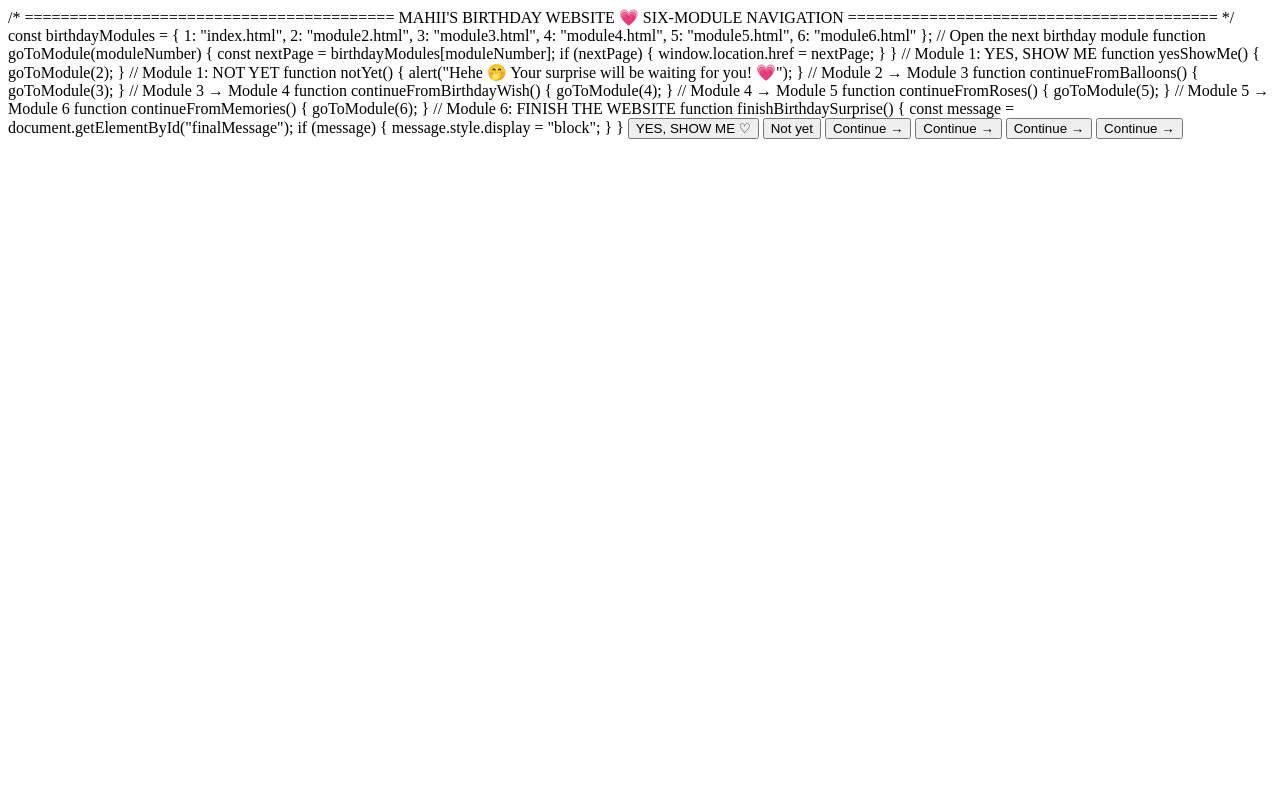
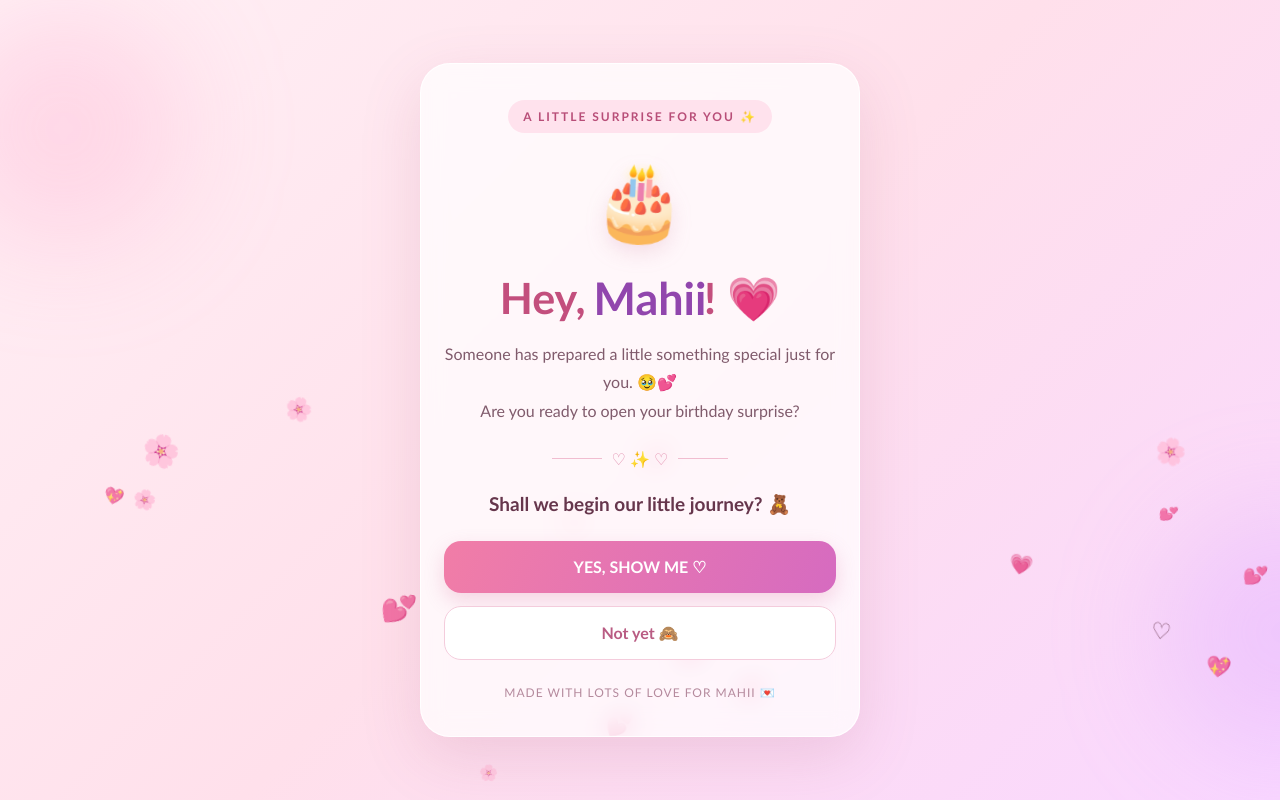
Before and after one commit to jessirebba-jpg/mahii-birthday, a plain HTML site: page index.html in a window 1280 px wide. Drawn offline with Linux system fonts and the light colour scheme.

Commit message:
Update index.html

```diff
--- a/index.html
+++ b/index.html
@@ -1,113 +1,348 @@
 
-/* =========================================
-   MAHII'S BIRTHDAY WEBSITE 💗
-   SIX-MODULE NAVIGATION
-   ========================================= */
+<!DOCTYPE html>
+<html lang="en">
+<head>
+  <meta charset="UTF-8">
+  <meta name="viewport" content="width=device-width, initial-scale=1.0">
+  <meta name="theme-color" content="#ffe5ef">
+  <title>For Mahii 💗</title>
 
-const birthdayModules = {
-  1: "index.html",
-  2: "module2.html",
-  3: "module3.html",
-  4: "module4.html",
-  5: "module5.html",
-  6: "module6.html"
-};
+  <style>
+    * {
+      margin: 0;
+      padding: 0;
+      box-sizing: border-box;
+    }
 
-// Open the next birthday module
-function goToModule(moduleNumber) {
-  const nextPage = birthdayModules[moduleNumber];
+    body {
+      min-height: 100vh;
+      min-height: 100dvh;
+      overflow-x: hidden;
+      font-family: "Trebuchet MS", Arial, sans-serif;
+      background: linear-gradient(
+        135deg,
+        #fff0f5,
+        #ffe0eb,
+        #f9d7ff
+      );
+      color: #66364c;
+      display: flex;
+      align-items: center;
+      justify-content: center;
+      padding: 24px 16px;
+      position: relative;
+    }
 
-  if (nextPage) {
-    window.location.href = nextPage;
-  }
-}
+    .glow {
+      position: fixed;
+      width: 240px;
+      height: 240px;
+      border-radius: 50%;
+      background: rgba(255, 153, 193, 0.25);
+      filter: blur(55px);
+      pointer-events: none;
+      animation: glowMove 6s ease-in-out infinite alternate;
+    }
 
-// Module 1: YES, SHOW ME
-function yesShowMe() {
-  goToModule(2);
-}
+    .glow.one {
+      top: 4%;
+      left: -90px;
+    }
 
-// Module 1: NOT YET
-function notYet() {
-  alert("Hehe 🤭 Your surprise will be waiting for you! 💗");
-}
+    .glow.two {
+      bottom: 3%;
+      right: -90px;
+      background: rgba(210, 155, 255, 0.28);
+    }
 
-// Module 2 → Module 3
-function continueFromBalloons() {
-  goToModule(3);
-}
+    .card {
+      width: 100%;
+      max-width: 440px;
+      padding: 36px 23px;
+      text-align: center;
+      border: 1px solid rgba(255, 255, 255, 0.9);
+      border-radius: 30px;
+      background: rgba(255, 255, 255, 0.72);
+      box-shadow: 0 20px 60px rgba(173, 87, 125, 0.17);
+      position: relative;
+      z-index: 2;
+      animation: cardEnter 1s ease both;
+      backdrop-filter: blur(12px);
+    }
 
-// Module 3 → Module 4
-function continueFromBirthdayWish() {
-  goToModule(4);
-}
+    .eyebrow {
+      display: inline-block;
+      background: #ffe2ed;
+      color: #b84e78;
+      border-radius: 30px;
+      padding: 9px 15px;
+      font-size: 12px;
+      font-weight: bold;
+      letter-spacing: 2px;
+      margin-bottom: 22px;
+    }
 
-// Module 4 → Module 5
-function continueFromRoses() {
-  goToModule(5);
-}
+    .cake {
+      font-size: 75px;
+      line-height: 1.4;
+      display: block;
+      animation: cakeBounce 2s ease-in-out infinite;
+      filter: drop-shadow(0 8px 10px rgba(202, 104, 145, 0.18));
+    }
 
-// Module 5 → Module 6
-function continueFromMemories() {
-  goToModule(6);
-}
+    h1 {
+      font-size: clamp(31px, 8vw, 43px);
+      line-height: 1.2;
+      color: #c34f7d;
+      margin: 12px 0;
+    }
 
-// Module 6: FINISH THE WEBSITE
-function finishBirthdaySurprise() {
-  const message = document.getElementById("finalMessage");
+    .name {
+      color: #9146ad;
+      display: inline-block;
+      animation: namePulse 2s ease-in-out infinite;
+    }
 
-  if (message) {
-    message.style.display = "block";
-  }
-}
+    .subtitle {
+      font-size: 16px;
+      line-height: 1.8;
+      color: #805b6c;
+      margin: 16px 0 23px;
+    }
 
-<script>
-const birthdayModules = {
-  2: "module2.html",
-  3: "module3.html",
-  4: "module4.html",
-  5: "module5.html",
-  6: "module6.html"
-};
+    .divider {
+      display: flex;
+      align-items: center;
+      justify-content: center;
+      gap: 10px;
+      color: #df87a8;
+      margin: 20px 0;
+    }
 
-function goToModule(number) {
-  window.location.href = birthdayModules[number];
-}
+    .divider span {
+      height: 1px;
+      width: 50px;
+      background: #f1bdd0;
+    }
 
-function yesShowMe() {
-  goToModule(2);
-}
+    .question {
+      font-size: 19px;
+      font-weight: bold;
+      line-height: 1.6;
+      margin-bottom: 22px;
+    }
 
-function notYet() {
-  alert("Hehe 🤭 Your surprise will be waiting for you! 💗");
-}
+    .buttons {
+      display: flex;
+      flex-direction: column;
+      gap: 13px;
+    }
 
-function continueFromBalloons() {
-  goToModule(3);
-}
+    .btn {
+      border: none;
+      border-radius: 17px;
+      padding: 16px 18px;
+      width: 100%;
+      font-size: 16px;
+      font-weight: bold;
+      font-family: inherit;
+      cursor: pointer;
+      transition: transform 0.2s, box-shadow 0.2s;
+      text-decoration: none;
+      display: block;
+      -webkit-tap-highlight-color: transparent;
+    }
 
-function continueFromBirthdayWish() {
-  goToModule(4);
-}
+    .btn:active {
+      transform: scale(0.97);
+    }
 
-function continueFromRoses() {
-  goToModule(5);
-}
+    .yes {
+      background: linear-gradient(110deg, #f17da7, #d66bc0);
+      color: white;
+      box-shadow: 0 8px 20px rgba(213, 99, 151, 0.27);
+      animation: buttonPulse 2.5s ease-in-out infinite;
+    }
 
-function continueFromMemories() {
-  goToModule(6);
-}
+    .yes:hover {
+      box-shadow: 0 10px 27px rgba(213, 99, 151, 0.4);
+    }
 
-function finishBirthdaySurprise() {
-  const message = document.getElementById("finalMessage");
-  if (message) message.style.display = "block";
-}
-</script>
-<button onclick="yesShowMe()">YES, SHOW ME ♡</button>
-<button onclick="notYet()">Not yet</button>
-<button onclick="continueFromBalloons()">Continue →</button>
-<button onclick="continueFromBirthdayWish()">Continue →</button>
-<button onclick="continueFromRoses()">Continue →</button>
-<button onclick="continueFromMemories()">Continue →</button>
+    .not-yet {
+      background: white;
+      color: #b95c83;
+      border: 1px solid #f4ccdc;
+    }
+
+    .footer {
+      font-size: 12px;
+      color: #b58a9d;
+      margin-top: 25px;
+      letter-spacing: 1px;
+    }
+
+    #response {
+      color: #b34e79;
+      font-size: 14px;
+      line-height: 1.6;
+      margin-top: 16px;
+      min-height: 0;
+    }
+
+    .float {
+      position: fixed;
+      bottom: -50px;
+      z-index: 1;
+      pointer-events: none;
+      opacity: 0;
+      animation: floatUp linear infinite;
+    }
+
+    @keyframes cardEnter {
+      from {
+        opacity: 0;
+        transform: translateY(35px) scale(0.94);
+      }
+      to {
+        opacity: 1;
+        transform: translateY(0) scale(1);
+      }
+    }
+
+    @keyframes cakeBounce {
+      0%, 100% { transform: translateY(0) rotate(-3deg); }
+      50% { transform: translateY(-9px) rotate(3deg); }
+    }
+
+    @keyframes namePulse {
+      0%, 100% { transform: scale(1); }
+      50% { transform: scale(1.045); }
+    }
+
+    @keyframes buttonPulse {
+      0%, 100% { box-shadow: 0 8px 20px rgba(213, 99, 151, 0.24); }
+      50% { box-shadow: 0 8px 28px rgba(213, 99, 151, 0.48); }
+    }
+
+    @keyframes glowMove {
+      from { transform: translate(0, 0); }
+      to { transform: translate(35px, -25px); }
+    }
+
+    @keyframes floatUp {
+      0% {
+        transform: translateY(0) rotate(0deg);
+        opacity: 0;
+      }
+      10% { opacity: 0.8; }
+      85% { opacity: 0.7; }
+      100% {
+        transform: translateY(-115vh) rotate(35deg);
+        opacity: 0;
+      }
+    }
+
+    @media (prefers-reduced-motion: reduce) {
+      *, *::before, *::after {
+        animation-duration: 0.01ms !important;
+        animation-iteration-count: 1 !important;
+        scroll-behavior: auto !important;
+      }
+    }
+  </style>
+</head>
+
+<body>
+
+  <div class="glow one"></div>
+  <div class="glow two"></div>
+
+  <main class="card">
+    <div class="eyebrow">A LITTLE SURPRISE FOR YOU ✨</div>
+
+    <span class="cake" aria-label="Birthday cake">🎂</span>
+
+    <h1>
+      Hey, <span class="name">Mahii</span>! 💗
+    </h1>
+
+    <p class="subtitle">
+      Someone has prepared a little something special
+      just for you. 🥹💕
+      <br>
+      Are you ready to open your birthday surprise?
+    </p>
+
+    <div class="divider">
+      <span></span> ♡ ✨ ♡ <span></span>
+    </div>
+
+    <p class="question">
+      Shall we begin our little journey? 🧸
+    </p>
+
+    <div class="buttons">
+      <a class="btn yes" href="module2.html">
+        YES, SHOW ME ♡
+      </a>
+
+      <button class="btn not-yet" id="notYetButton" type="button">
+        Not yet 🙈
+      </button>
+    </div>
+
+    <p id="response" aria-live="polite"></p>
+
+    <div class="footer">
+      MADE WITH LOTS OF LOVE FOR MAHII 💌
+    </div>
+  </main>
+
+  <script>
+    // NOT YET button
+    const notYetButton = document.getElementById("notYetButton");
+    const response = document.getElementById("response");
+
+    let messageIndex = 0;
+
+    const messages = [
+      "Hehe 🙈 Take your time, Mahii! Your surprise is waiting 💗",
+      "A little curious, aren't we? 🤭💕",
+      "Okayyy, but your surprise is getting shy! 🎁🥹",
+      "Whenever you're ready, press YES, SHOW ME! 🩷"
+    ];
+
+    notYetButton.addEventListener("click", function () {
+      response.textContent = messages[messageIndex];
+      messageIndex = (messageIndex + 1) % messages.length;
+    });
+
+    // Floating hearts and sparkles
+    const decorations = ["💗", "💕", "✨", "♡", "🌸", "💖"];
+
+    function createFloatingDecoration() {
+      const item = document.createElement("span");
+      item.className = "float";
+      item.textContent =
+        decorations[Math.floor(Math.random() * decorations.length)];
+
+      item.style.left = Math.random() * 100 + "vw";
+      item.style.fontSize = (14 + Math.random() * 18) + "px";
+      item.style.animationDuration = (7 + Math.random() * 7) + "s";
+
+      document.body.appendChild(item);
+
+      item.addEventListener("animationend", function () {
+        item.remove();
+      });
+    }
+
+    for (let i = 0; i < 12; i++) {
+      setTimeout(createFloatingDecoration, i * 350);
+    }
+
+    setInterval(createFloatingDecoration, 850);
+  </script>
+
 </body>
 </html>
```
